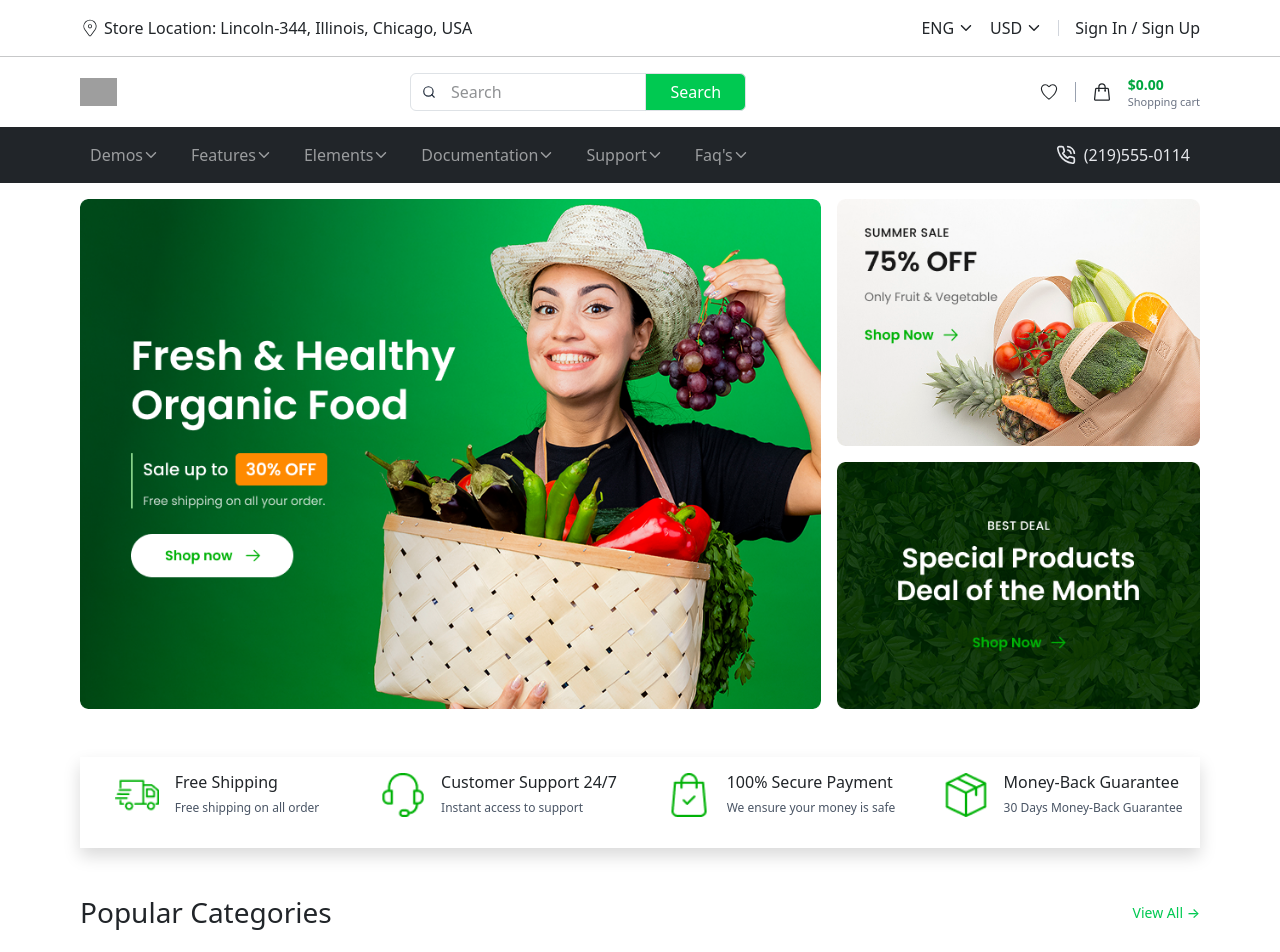
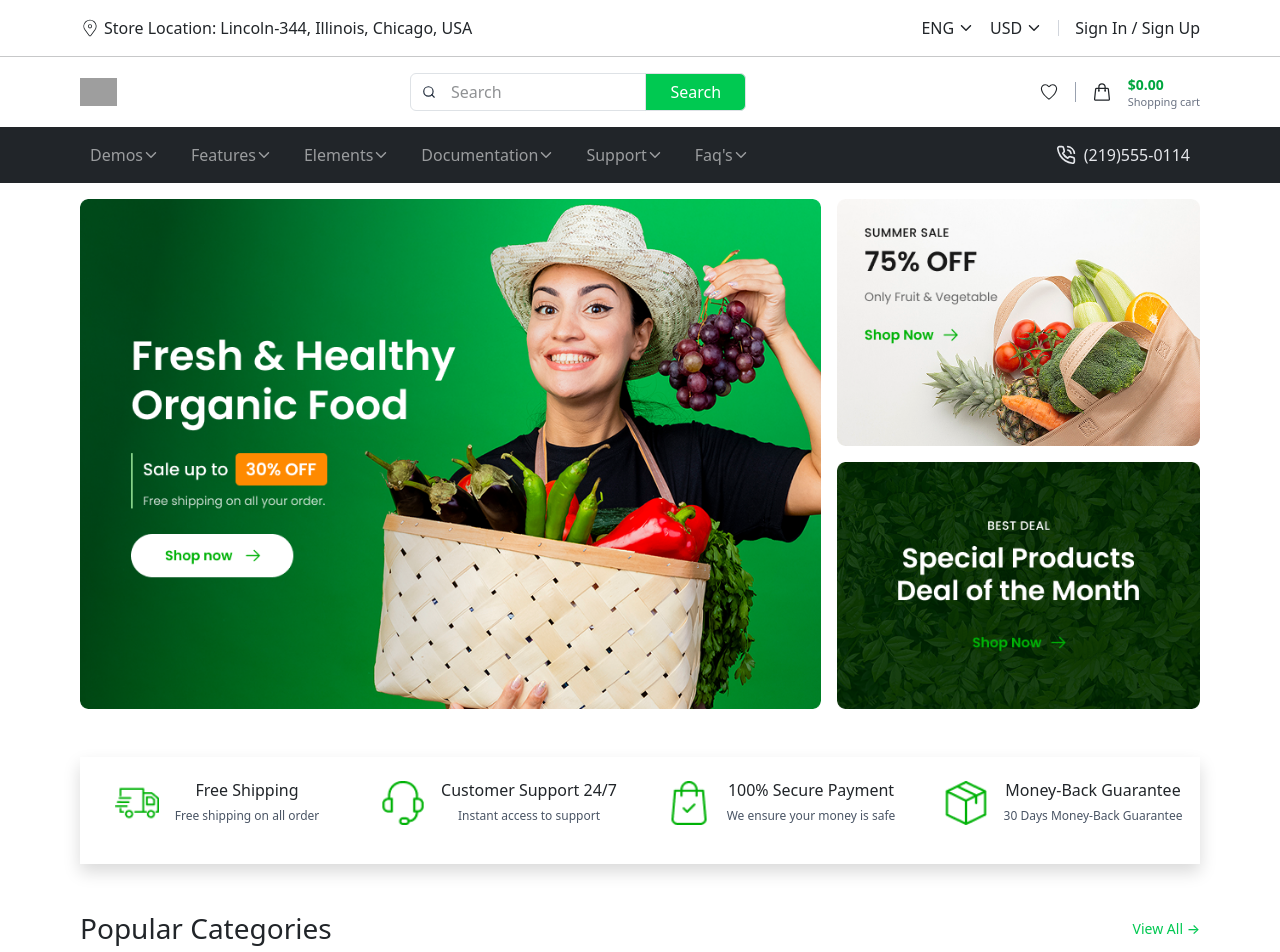
Before and after one commit to dhinakar4/Figma-file, a React app: page / in a window 1280 px wide. Shown: the top 952 px of the page. Built offline with nearby package versions, Linux system fonts and the light colour scheme; grey boxes are pictures that could not be loaded; the HTML template or start-up script is replaced by a standard one.

Commit message:
fix: updates

```diff
--- a/src/CategoryDetails.jsx
+++ b/src/CategoryDetails.jsx
@@ -118,21 +118,21 @@ function CategoryDetails() {
     };
 
     const categories = [
-        { id: 1, title: "Green Apple", image: img1, price: "$12.00", oldprice: "$24.00", rating: 4, offerEnd: "2026-01-30T18:30:00", inStock: true, category: "fruits" },
-        { id: 2, title: "Chinese cabbage", image: img2, price: "$12.00", oldprice: "", rating: 4, offerEnd: "2026-01-30T18:30:00", inStock: false, category: "vegetables" },
-        { id: 3, title: "Green Lettuce", image: img3, price: "$9.00", oldprice: "$18.00", rating: 4, offerEnd: "2026-01-30T18:30:00", sale: true, inStock: true, category: "vegetables" },
-        { id: 4, title: "Eggplant", image: img4, price: "$34.00", oldprice: "", rating: 4, offerEnd: "2026-01-30T18:30:00", inStock: true, category: "vegetables" },
-        { id: 5, title: "Fresh Cauliflower", image: img5, price: "$12.00", oldprice: "", rating: 4, offerEnd: "2026-01-30T18:30:00", inStock: true, category: "vegetables" },
-        { id: 6, title: "Green Capsicum", image: img6, price: "$9.00", oldprice: "$20.99", rating: 4, offerEnd: "2026-01-30T18:30:00", inStock: true, category: "vegetables" },
-        { id: 7, title: "Green Chilli", image: img7, price: "$34.00", oldprice: "$74.00", rating: 4, offerEnd: "2026-01-30T18:30:00", sale: true, inStock: true, category: "vegetables" },
-        { id: 8, title: "Big Potatoes", image: img8, price: "$12.00", oldprice: "", rating: 4, offerEnd: "2026-01-30T18:30:00", inStock: false, category: "vegetables" },
-        { id: 9, title: "Corn", image: img9, price: "$12.00", oldprice: "", rating: 4, offerEnd: "2026-01-30T18:30:00", inStock: true, category: "fruits" },
-        { id: 10, title: "Red Capsium", image: img10, price: "$12.00", oldprice: "$24.00", rating: 4, offerEnd: "2026-01-30T18:30:00", sale: true, inStock: true, category: "vegetables" },
+        { id: 1, title: "Green Apple", image: img1, price: "$15.00", oldprice: "$30.00", rating: 4, offerEnd: "2026-01-30T18:30:00", inStock: true, category: "fruits" },
+        { id: 2, title: "Chinese cabbage", image: img2, price: "$11.00", oldprice: "", rating: 3, offerEnd: "2026-01-30T18:30:00", inStock: false, category: "vegetables" },
+        { id: 3, title: "Green Lettuce", image: img3, price: "$9.00", oldprice: "$18.00", rating: 5, offerEnd: "2026-01-30T18:30:00", sale: true, inStock: true, category: "vegetables" },
+        { id: 4, title: "Eggplant", image: img4, price: "$34.00", oldprice: "", rating: 3.5, offerEnd: "2026-01-30T18:30:00", inStock: true, category: "vegetables" },
+        { id: 5, title: "Fresh Cauliflower", image: img5, price: "$11.00", oldprice: "", rating: 4, offerEnd: "2026-01-30T18:30:00", inStock: true, category: "vegetables" },
+        { id: 6, title: "Green Capsicum", image: img6, price: "$9.00", oldprice: "$20.99", rating: 5, offerEnd: "2026-01-30T18:30:00", inStock: true, category: "vegetables" },
+        { id: 7, title: "Green Chilli", image: img7, price: "$29.00", oldprice: "$60.00", rating: 4, offerEnd: "2026-01-30T18:30:00", sale: true, inStock: true, category: "vegetables" },
+        { id: 8, title: "Big Potatoes", image: img8, price: "$14.00", oldprice: "", rating: 3, offerEnd: "2026-01-30T18:30:00", inStock: false, category: "vegetables" },
+        { id: 9, title: "Corn", image: img9, price: "$17.00", oldprice: "", rating: 4, offerEnd: "2026-01-30T18:30:00", inStock: true, category: "fruits" },
+        { id: 10, title: "Red Capsium", image: img10, price: "$12.00", oldprice: "$24.00", rating: 5, offerEnd: "2026-01-30T18:30:00", sale: true, inStock: true, category: "vegetables" },
         { id: 11, title: "Red Tomatoes", image: img11, price: "$9.00", oldprice: "$20.99", rating: 4, offerEnd: "2026-01-30T18:30:00", sale: true, inStock: true, category: "vegetables" },
-        { id: 12, title: "Surjapur Mango", image: img12, price: "$34.00", oldprice: "", rating: 4, offerEnd: "2026-01-30T18:30:00", inStock: true, category: "fruits" },
+        { id: 12, title: "Surjapur Mango", image: img12, price: "$31.00", oldprice: "", rating: 4, offerEnd: "2026-01-30T18:30:00", inStock: true, category: "fruits" },
         { id: 13, title: "Green Cucumber", image: img13, price: "$15.99", oldprice: "$30.00", rating: 4, offerEnd: "2026-01-30T18:30:00", sale: true, inStock: true, category: "vegetables" },
-        { id: 14, title: "Ladies Finger", image: img14, price: "$14.99", oldprice: "", rating: 4, offerEnd: "2026-01-30T18:30:00", inStock: false, category: "vegetables" },
-        { id: 15, title: "Red Chilli", image: img15, price: "$14.99", oldprice: "$28.00", rating: 4, offerEnd: "2026-01-30T18:30:00", inStock: true, category: "vegetables" },
+        { id: 14, title: "Ladies Finger", image: img14, price: "$14.99", oldprice: "", rating: 3, offerEnd: "2026-01-30T18:30:00", inStock: false, category: "vegetables" },
+        { id: 15, title: "Red Chilli", image: img15, price: "$14.99", oldprice: "$28.00", rating: 3.5, offerEnd: "2026-01-30T18:30:00", inStock: true, category: "vegetables" },
     ];
 
     const [qty, setQty] = useState(1);
@@ -398,9 +398,9 @@ function CategoryDetails() {
                      focus:outline-none focus:ring-1 focus:ring-green-500"
                             >
                                 <option value="all">Rating</option>
-                                <option value="5">5 Star</option>
-                                <option value="4">4 Star & Up</option>
-                                <option value="3">3 Star & Up</option>
+                                <option value="5">5</option>
+                                <option value="4">4 above</option>
+                                <option value="3">3 above</option>
                             </select>
                             <MdKeyboardArrowDown
                                 className="absolute right-3 top-1/2 -translate-y-1/2 text-gray-500 pointer-events-none"
@@ -548,7 +548,7 @@ function CategoryDetails() {
                             {/* CLOSE */}
                             <button
                                 onClick={() => setSelectedProduct(null)}
-                                className="absolute right-3 top-3 sm:right-4 sm:top-5 text-xl text-gray-500 hover:text-black"
+                                className="absolute right-3 top-3 sm:!right-4 sm:!top-3 text-xl text-gray-500 hover:text-black"
                             >
                                 ✕
                             </button>
@@ -621,7 +621,7 @@ function CategoryDetails() {
                                             {selectedProduct.title}
                                         </span>
                                         {selectedProduct.inStock && (
-                                            <span className="bg-green-200 text-green-800 text-[8px] rounded-sm px-2 py-1">
+                                            <span className="bg-green-200 text-green-800 mt-2 text-[8px] rounded-sm px-2 py-1">
                                                 IN STOCK
                                             </span>
                                         )}
--- a/src/Homeblog.jsx
+++ b/src/Homeblog.jsx
@@ -6,55 +6,55 @@ import img4 from '../public/blog/img4.png';
 function Homeblog() {
     return (
         <div className="mt-5 px-3 md:!px-12 lg:!px-20">
+            <div className="grid grid-cols-1 sm:grid-cols-2 lg:grid-cols-4 gap-6 shadow py-4 px-2 md:px-4">
 
-            <div className="grid grid-cols-1 sm:grid-cols-2 lg:grid-cols-4 gap-6 shadow py-3 px-2 md:px-4">
-
-                {/* ITEM 1 */}
-                <div className="flex ite justify-center gap-3">
+                {/* ITEM */}
+                <div className="flex items-start gap-3
+                        justify-center sm:justify-start
+                        text-center sm:text-left
+                        mx-auto sm:mx-0">
                     <img src={img1} alt="" className="h-11 w-11 object-contain" />
                     <div>
-                        <h6 className="font-semibold text-sm">
-                            Free Shipping
-                        </h6>
+                        <h6 className="font-semibold text-sm">Free Shipping</h6>
                         <p className="text-xs text-gray-600">
                             Free shipping on all order
                         </p>
                     </div>
                 </div>
 
-                {/* ITEM 2 */}
-                <div className="flex items-start justify-center gap-3">
+                <div className="flex items-start gap-3
+                        justify-center sm:justify-start
+                        text-center sm:text-left
+                        mx-auto sm:mx-0">
                     <img src={img2} alt="" className="h-11 w-11 object-contain" />
                     <div>
-                        <h6 className="font-semibold text-sm">
-                            Customer Support 24/7
-                        </h6>
+                        <h6 className="font-semibold text-sm">Customer Support 24/7</h6>
                         <p className="text-xs text-gray-600">
                             Instant access to support
                         </p>
                     </div>
                 </div>
 
-                {/* ITEM 3 */}
-                <div className="flex items-start justify-center gap-3">
+                <div className="flex items-start gap-3
+                        justify-center sm:justify-start
+                        text-center sm:text-left
+                        mx-auto sm:mx-0">
                     <img src={img3} alt="" className="h-11 w-11 object-contain" />
                     <div>
-                        <h6 className="font-semibold text-sm">
-                            100% Secure Payment
-                        </h6>
+                        <h6 className="font-semibold text-sm">100% Secure Payment</h6>
                         <p className="text-xs text-gray-600">
                             We ensure your money is safe
                         </p>
                     </div>
                 </div>
 
-                {/* ITEM 4 */}
-                <div className="flex items-start justify-center gap-3">
+                <div className="flex items-start gap-3
+                        justify-center sm:justify-start
+                        text-center sm:text-left
+                        mx-auto sm:mx-0">
                     <img src={img4} alt="" className="h-11 w-11 object-contain" />
                     <div>
-                        <h6 className="font-semibold text-sm">
-                            Money-Back Guarantee
-                        </h6>
+                        <h6 className="font-semibold text-sm">Money-Back Guarantee</h6>
                         <p className="text-xs text-gray-600">
                             30 Days Money-Back Guarantee
                         </p>
--- a/src/Menubar.jsx
+++ b/src/Menubar.jsx
@@ -31,14 +31,14 @@ function Menubar() {
                 </Offcanvas.Title>
               </Offcanvas.Header>
               <Offcanvas.Body>
-                <Nav className="gap-3 w-100">
+                <Nav className="gap-3 w-full flex items-center">
                   <Nav.Link href="#demos" className="items-center text-gray-400 hover:text-gray-200 !flex">Demos <IoIosArrowDown /> </Nav.Link>
                   <Nav.Link href="#features" className="items-center text-gray-400 hover:text-gray-200 !flex">Features <IoIosArrowDown /> </Nav.Link>
                   <Nav.Link href="#elements" className="items-center text-gray-400 hover:text-gray-200 !flex">Elements <IoIosArrowDown /> </Nav.Link>
                   <Nav.Link href="#documentation" className="items-center text-gray-400 hover:text-gray-200 !flex">Documentation <IoIosArrowDown /> </Nav.Link>
                   <Nav.Link href="#support" className="items-center text-gray-400 hover:text-gray-200 !flex">Support <IoIosArrowDown /> </Nav.Link>
                   <Nav.Link href="#faqs" className="items-center text-gray-400 hover:text-gray-200 !flex">Faq's <IoIosArrowDown /> </Nav.Link>
-                  <Nav.Link className="items-center !flex !text-gray-200 gap-2 !ms-auto"><LuPhoneCall size={20} />(219)555-0114 </Nav.Link>
+                  <Nav.Link className="items-center !flex !text-gray-700 gap-2 sm:!text-gray-200 me-20 md:me-0 ms-auto"><LuPhoneCall size={20} />(219)555-0114 </Nav.Link>
                 </Nav>
               </Offcanvas.Body>
             </Navbar.Offcanvas>
--- a/src/Wishlist.jsx
+++ b/src/Wishlist.jsx
@@ -5,6 +5,8 @@ import Topbar from "./Topbar";
 import Menubar from "./Menubar";
 import Blog from "./Blog";
 import Footer from "./Footer";
+import { FaFacebookF, FaTwitter, FaPinterestP, FaInstagram } from "react-icons/fa";
+
 
 function Wishlist() {
     const [wishlist, setWishlist] = useState([]);
@@ -130,8 +132,28 @@ function Wishlist() {
                                         </button>
                                     </div>
                                 </div>
+
+
                             );
                         })}
+
+                        <hr className="border-t !border-gray-400" />
+
+                        <div className="flex items-center text-center px-4 pb-3 font-semibold">
+                            Share:
+                            <span className="flex gap-1">
+                                {[FaFacebookF, FaTwitter, FaPinterestP, FaInstagram].map(
+                                    (Icon, idx) => (
+                                        <div
+                                            key={idx}
+                                            className="p-2 rounded-full text-gray-700 hover:text-white hover:bg-green-500 cursor-pointer transition"
+                                        >
+                                            <Icon size={14} />
+                                        </div>
+                                    )
+                                )}
+                            </span>
+                        </div>
                     </div>
                 )}
             </div>
```
